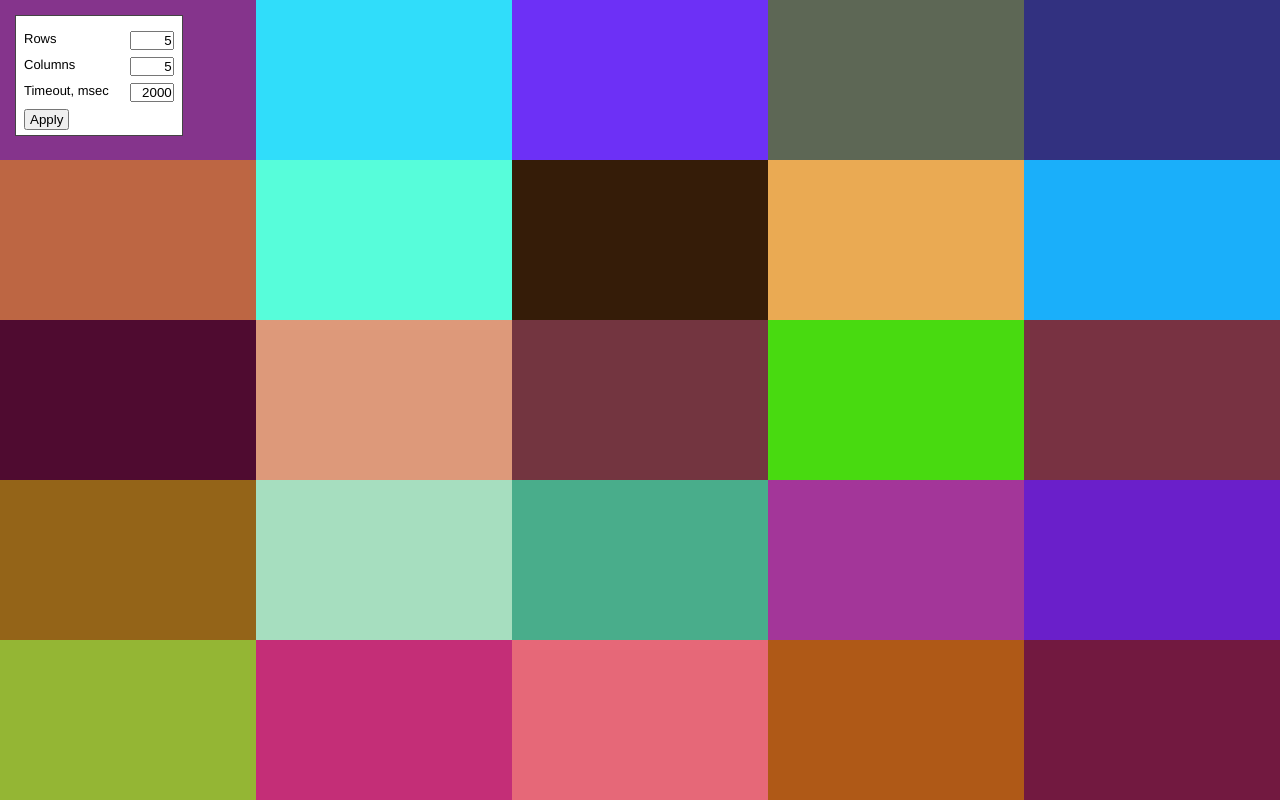
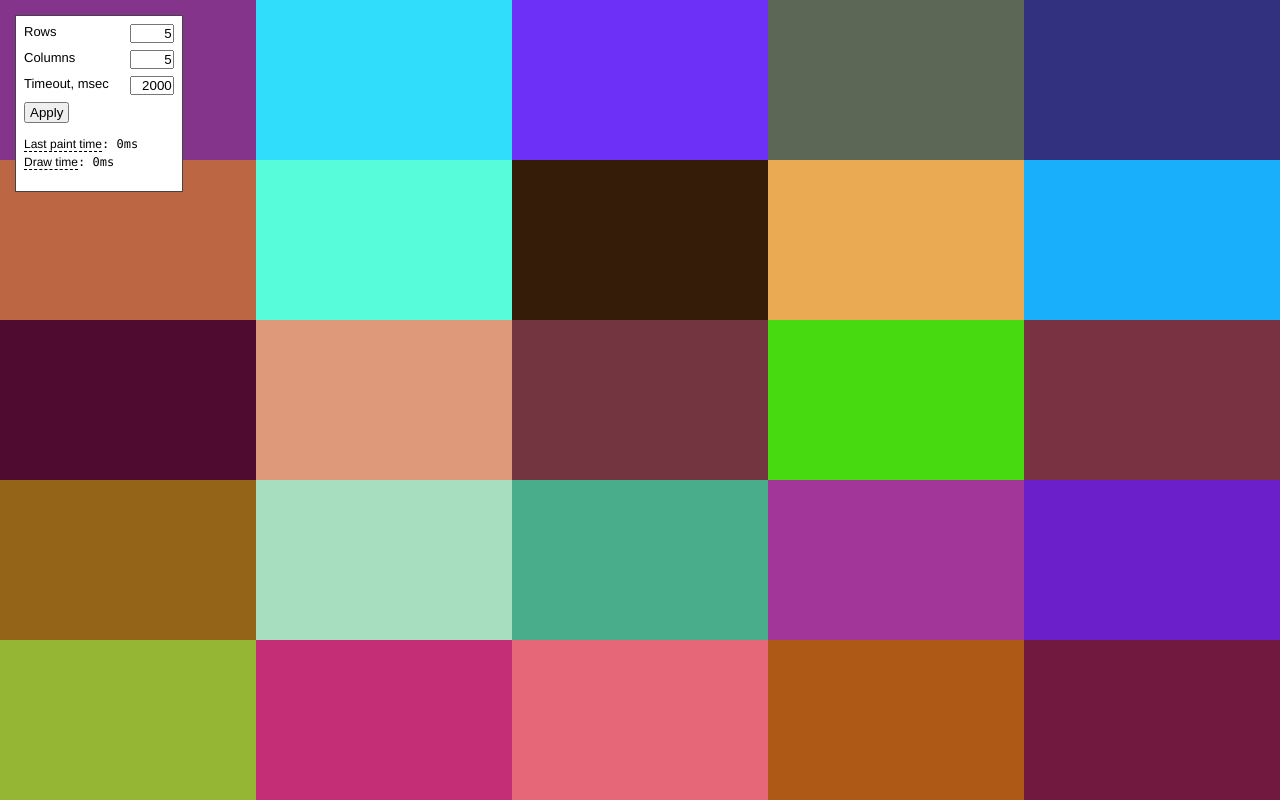
Before and after one commit to falsefalse/sdl-grid, a plain HTML site: page index.html in a window 1280 px wide. Drawn offline with Linux system fonts and the light colour scheme.

Commit message:
Measure and output time spent on drawing and painting TDs

```diff
--- a/grid.js
+++ b/grid.js
@@ -35,6 +35,8 @@ var Grid = function(node, options) {
 
 
   this.draw = function(rows, cols) {
+    log_display.l.time('draw')
+
     for (var i = 0; i < options.rows; i++) {
       var row = _.create('tr');
 
@@ -49,13 +51,20 @@ var Grid = function(node, options) {
       fragment.appendChild(row);
     }
     node.appendChild(fragment);
+
+    log_display.l.end('draw', log_display.draw)
   };
 
   this.repaint = function() {
+    log_display.l.time('repaint');
+
     var i = cells.length;
     while (i--) {
       paint(cells[i]);
     }
+
+
+    log_display.l.end('repaint', log_display.paint)
   };
 
   // set up repaint interval
--- a/index.html
+++ b/index.html
@@ -19,7 +19,7 @@
       position: absolute;
       top: 15px;
       left: 15px;
-      padding: 5px 8px;
+      padding: 8px;
       font: normal 13px/1.25 Helvetica, Arial, sans-serif;
       border: 1px solid #444;
       background-color: #FFF;
@@ -27,7 +27,7 @@
       .controls label {
         position: relative;
         display: block;
-        margin: .75em 0;
+        margin: 0 0 .75em;
         padding-right: 5em;
       }
         .controls input {
@@ -41,6 +41,15 @@
       .controls button {
         padding: 1px 4px;
       }
+      .controls p {
+        margin: 1em 0;
+        font: normal 12px/1.5 Consolas, Monaco, monospace;
+      }
+        .controls p em {
+          font-family: Helvetica, Arial, sans-serif;
+          font-style: normal;
+          border-bottom: 1px dashed #000;
+        }
 
     #wholething {
       border-collapse: collapse;
@@ -66,6 +75,10 @@
       <input name="idle" id="idle" value="2000">
     </label>
     <button type="submit" id="apply">Apply</button>
+    <p>
+      <em title="Time to paint the cells, each loop">Last paint time</em>: <span id="paint_time">0</span>ms <br>
+      <em title="Time to render grid, once Apply is clicked">Draw time</em>: <span id="draw_time">0</span>ms
+    </p>
   </form>
 
   <table id="wholething"></table>
@@ -74,6 +87,12 @@
   <script src="grid.js"></script>
   <script>
   _.listen(window, 'DOMContentLoaded', function() {
+    window.log_display = {
+      l : new _.Log(),
+      paint : _.id('paint_time'),
+      draw  : _.id('draw_time')
+    }
+
     var el_rows = _.id("rows"),
         el_cols = _.id("cols"),
         el_idle = _.id("idle");
--- a/utils.js
+++ b/utils.js
@@ -32,4 +32,22 @@ _ = {
   rnd : function(bound) {
     return Math.ceil(Math.random() * bound)
   }
+};
+
+_.Log = function() {
+  var log = {};
+
+  this.time = function(key) {
+    log[key] = {
+      start : ( new Date() ).getTime()
+    }
+  }
+  this.end = function(key, node) {
+    log[key] && (log[key].end = ( new Date() ).getTime());
+    if (node) {
+      node.innerHTML = ( log[key].end - log[key].start );
+    } else {
+      return log[key].end - log[key].start;
+    }
+  }
 }
```
